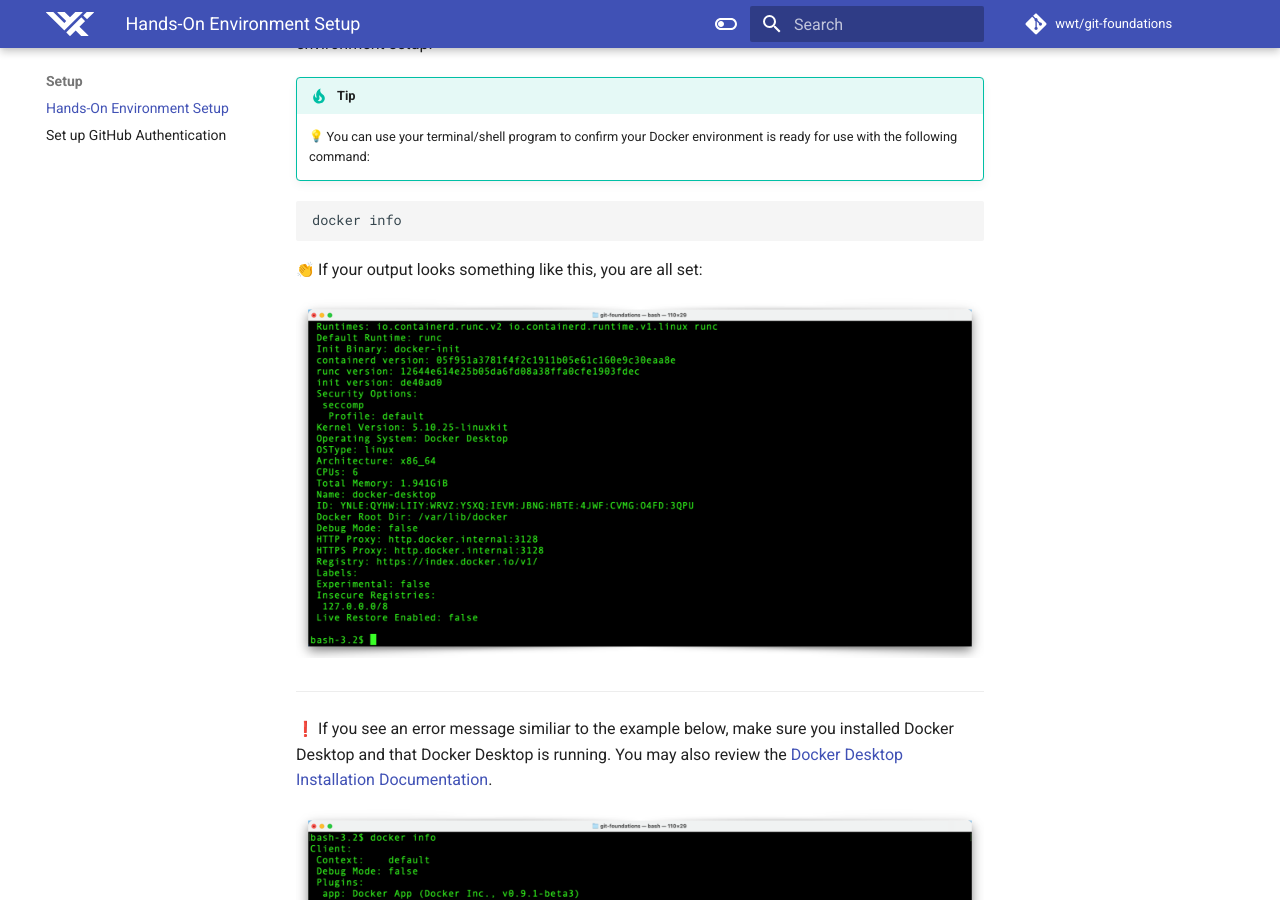
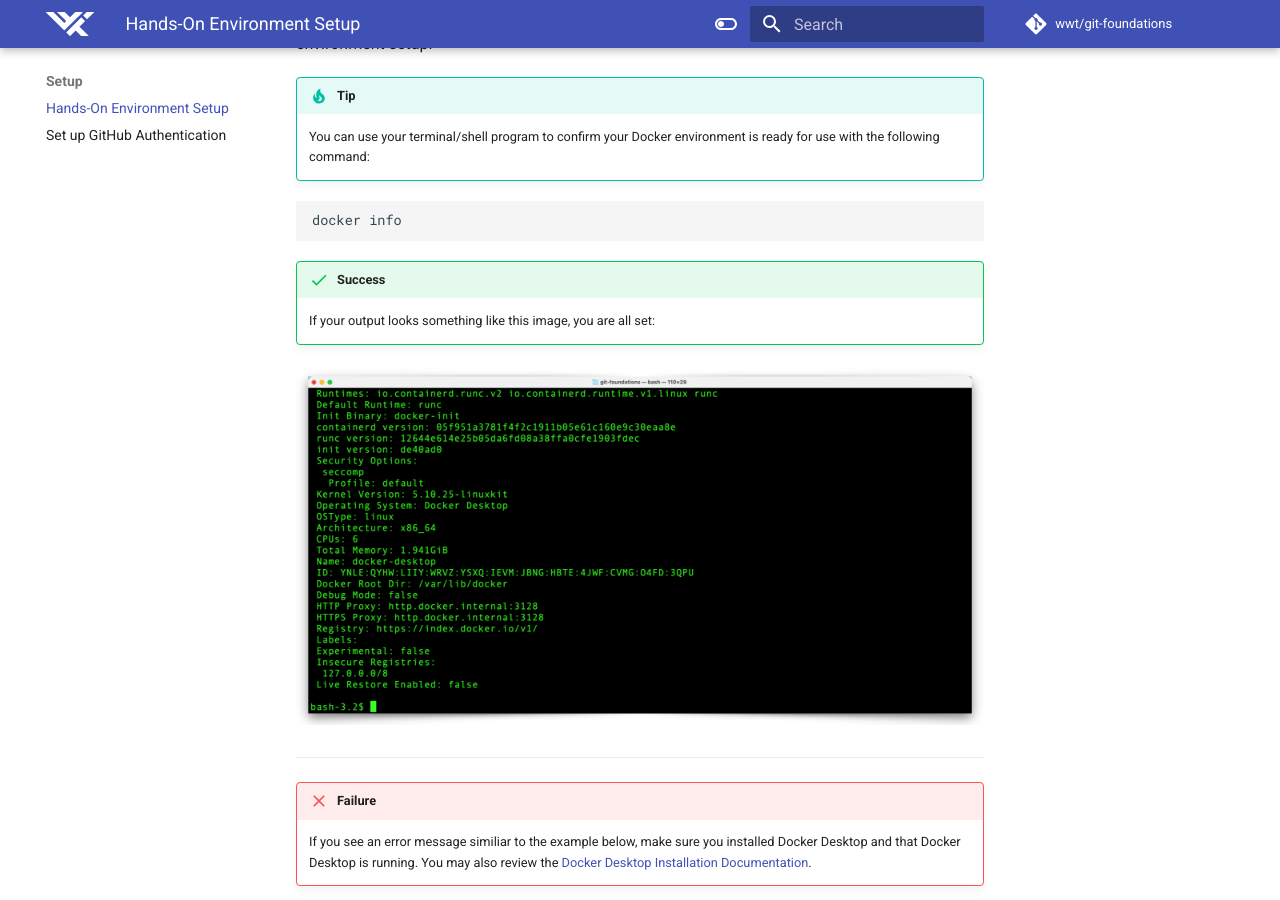
Before and after one commit to wwt/git-foundations, an MkDocs documentation site: the page built from docs/sections/section_1.md, in a window 1280 px wide and 900 px high, scrolled down 299 px. Built offline with MkDocs 1.6.1 and Material for MkDocs 9.7.7, drawn with Linux system fonts in a browser that asks for light colours; emoji names are drawn with the system emoji font; comment, search, counter and statistics services are not loaded.

Commit message:
Updated admonition types

````diff
--- a/docs/sections/section_1.md
+++ b/docs/sections/section_1.md
@@ -3,19 +3,21 @@
 A WWT-built Docker Image provides a ready-to-use environment for the Git hands-on exercises. The Docker Container already has Git software installed and you don't need any Docker experience for these exercises. Just make sure you have [Docker Desktop](https://www.docker.com/products/docker-desktop "Docker Desktop Download") installed and running on your Windows or macOS computer and we will walk you through the development environment setup.
 
 !!! tip
-    :bulb: You can use your terminal/shell program to confirm your Docker environment is ready for use with the following command:
+    You can use your terminal/shell program to confirm your Docker environment is ready for use with the following command:
 
 ```shell
 docker info
 ```
 
-:clap: If your output looks something like this, you are all set:
+!!! success
+    If your output looks something like this image, you are all set:
 
 ![docker-info](../images/docker-info.png "docker info")
 
 ---
 
-:exclamation: If you see an error message similiar to the example below, make sure you installed Docker Desktop and that Docker Desktop is running.  You may also review the [Docker Desktop Installation Documentation](https://docs.docker.com/desktop/ "Docker Desktop Installation Documentation").
+!!! failure
+     If you see an error message similiar to the example below, make sure you installed Docker Desktop and that Docker Desktop is running.  You may also review the [Docker Desktop Installation Documentation](https://docs.docker.com/desktop/ "Docker Desktop Installation Documentation").
 
 ![docker-info-bad](../images/docker-info-bad.png "docker info - Docker not running")
 
@@ -74,7 +76,7 @@
 Here is a quick reference for some other Docker commands which will help you manage your Git hands-on environment:
 
 !!! warning
-    :warning: Run these commands from your local terminal shell (Windows PowerShell, macOS Terminal, etc.) and not from within the Docker container shell.
+    Run these commands from your local terminal shell (Windows PowerShell, macOS Terminal, etc.) and not from within the Docker container shell.
 
 ```shell
 control + d (key sequence) # Stops your Container and returns you to your terminal prompt
````
Also changed, not shown: other parts of docs/sections/section_1.md (+2 -2 lines).
